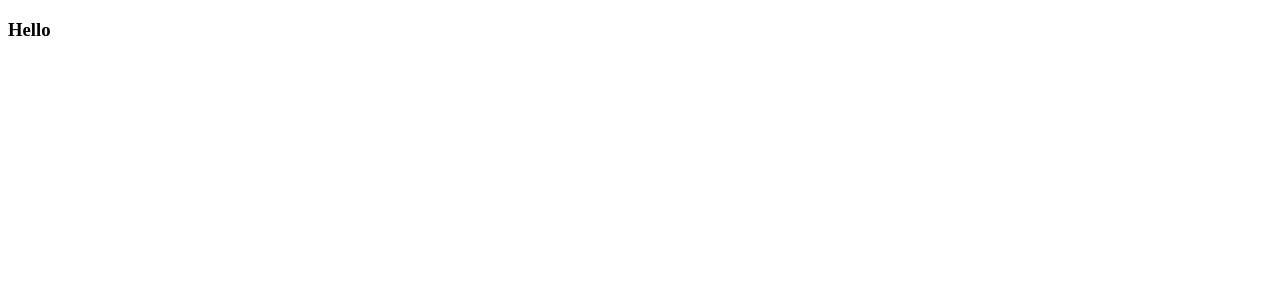
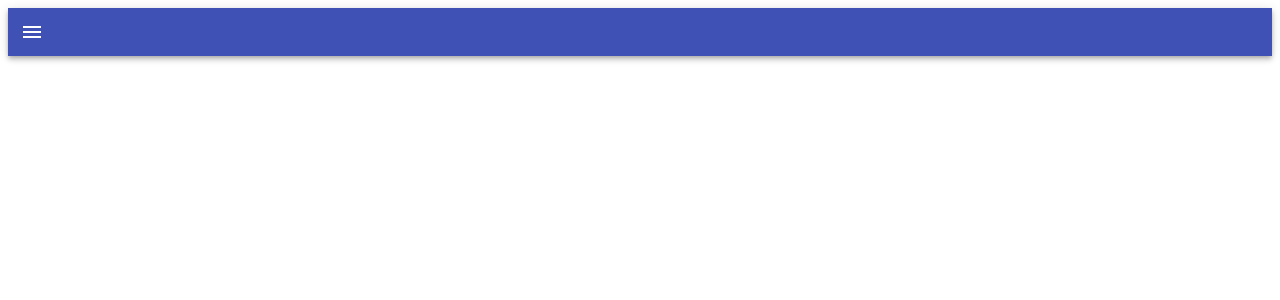
Before and after one commit to catastro728/WordCloud-App, a React app: page / in a window 1280 px wide. Shown: the top 300 px of the page. Built offline with nearby package versions, Linux system fonts and the light colour scheme.

Commit message:
Add Navigation bar

```diff
--- a/package.json
+++ b/package.json
@@ -4,6 +4,8 @@
   "main": "index.js",
   "license": "MIT",
   "dependencies": {
+    "@material-ui/core": "^4.9.5",
+    "@material-ui/icons": "^4.9.1",
     "react": "^16.13.0",
     "react-dom": "^16.13.0"
   },
--- a/src/components/App.js
+++ b/src/components/App.js
@@ -1,12 +1,12 @@
 import React from 'react';
+import AppShell from './AppShell';
+
 
 class App extends React.Component {
 
     render() {
         return (
-            <div>
-                <h3>Hello</h3>
-            </div>
+            <AppShell/>
         );
     }
 }
--- /dev/null
+++ b/src/components/AppShell.js
@@ -0,0 +1,46 @@
+import React from 'react';
+import { withStyles } from '@material-ui/core/styles';
+import AppBar from '@material-ui/core/AppBar';
+import Drawer from '@material-ui/core/Drawer';
+import MenuItem from '@material-ui/core/MenuItem';
+import IconButton from '@material-ui/core/IconButton';
+import MenuIcon from '@material-ui/icons/Menu'
+
+const styles = {
+    root :{
+        flexGrow: 1,
+    },
+    menuButton: {
+        marginRight: 'auto'
+    }
+}
+
+class AppShell extends React.Component {
+
+    constructor(props) {
+        super(props);
+        this.state = {
+            toggle: false
+        };
+    }
+
+    handleDrawerToggle = () => this.setState({toggle : !this.state.toggle});
+
+    render() {
+        const {classes} = this.props;
+        return (
+            <div className={classes.root}>
+                <AppBar position='static'>
+                    <IconButton className={classes.menuButton} color='inherit' onClick={this.handleDrawerToggle}>
+                        <MenuIcon></MenuIcon>
+                    </IconButton>
+                </AppBar>
+                <Drawer open={this.state.toggle}>
+                    <MenuItem onClick={this.handleDrawerToggle}>Home</MenuItem>
+                </Drawer>
+            </div>
+        )
+    }
+}
+
+export default withStyles(styles)(AppShell);
```
Also changed, not shown: 2 other files (tests, documents, lock files or other folders).
